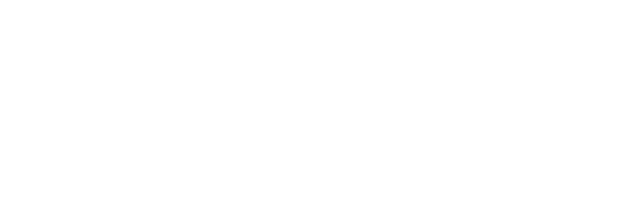
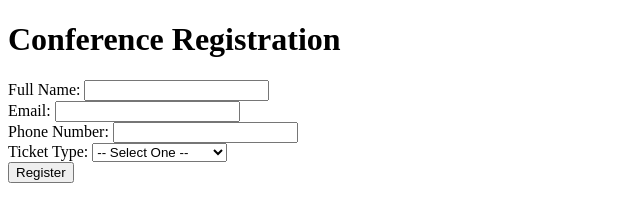
Before and after one commit to jjasleenn/hackathon_4, a plain HTML site: page index.html in a window 1280 px wide. Shown: the whole page, without its empty margins (0-640 px from the left). Drawn offline with Linux system fonts and the light colour scheme.

Commit message:
completed the html file  for the event handling form

```diff
--- a/index.html
+++ b/index.html
@@ -7,6 +7,40 @@
 <link rel="stylesheet" href="styles.css">
 </head>
 <body>
+    <main>
+        <h1>Conference Registration</h1>
+        <form id="registrationForm" novalidate>
+            <div class="form-group">
+                <label for="fullName">Full Name:</label>
+                <input type="text" id="fullName" name="fullName" required>
+                <span id="fullNameError" class="error"></span>
+            </div>
+
+            <div class="form-group">
+                <label for="email">Email:</label>
+                <input type="email" id="email" name="email" required>
+                <span id="emailError" class="error"></span>
+            </div>
+
+             <div class="form-group">
+                <label for="phone">Phone Number:</label>
+                <input type="tel" id="phone" name="phone" required pattern="[0-9]{10}">
+                <span id="phoneError" class="error"></span>
+            </div>
+
+            <div class="form-group">
+                <label for="ticketType">Ticket Type:</label>
+                <select id="ticketType" name="ticketType" required>
+                    <option value="">-- Select One --</option>
+                    <option value="general">General Admission</option>
+                    <option value="vip">VIP Pass</option>
+                </select>
+                <span id="ticketError" class="error"></span>
+            </div>
+            <button type="submit">Register</button>
+        </form>
+        <script src="script.js"></script>
+    </main>
 
 </body>
 </html>
```
